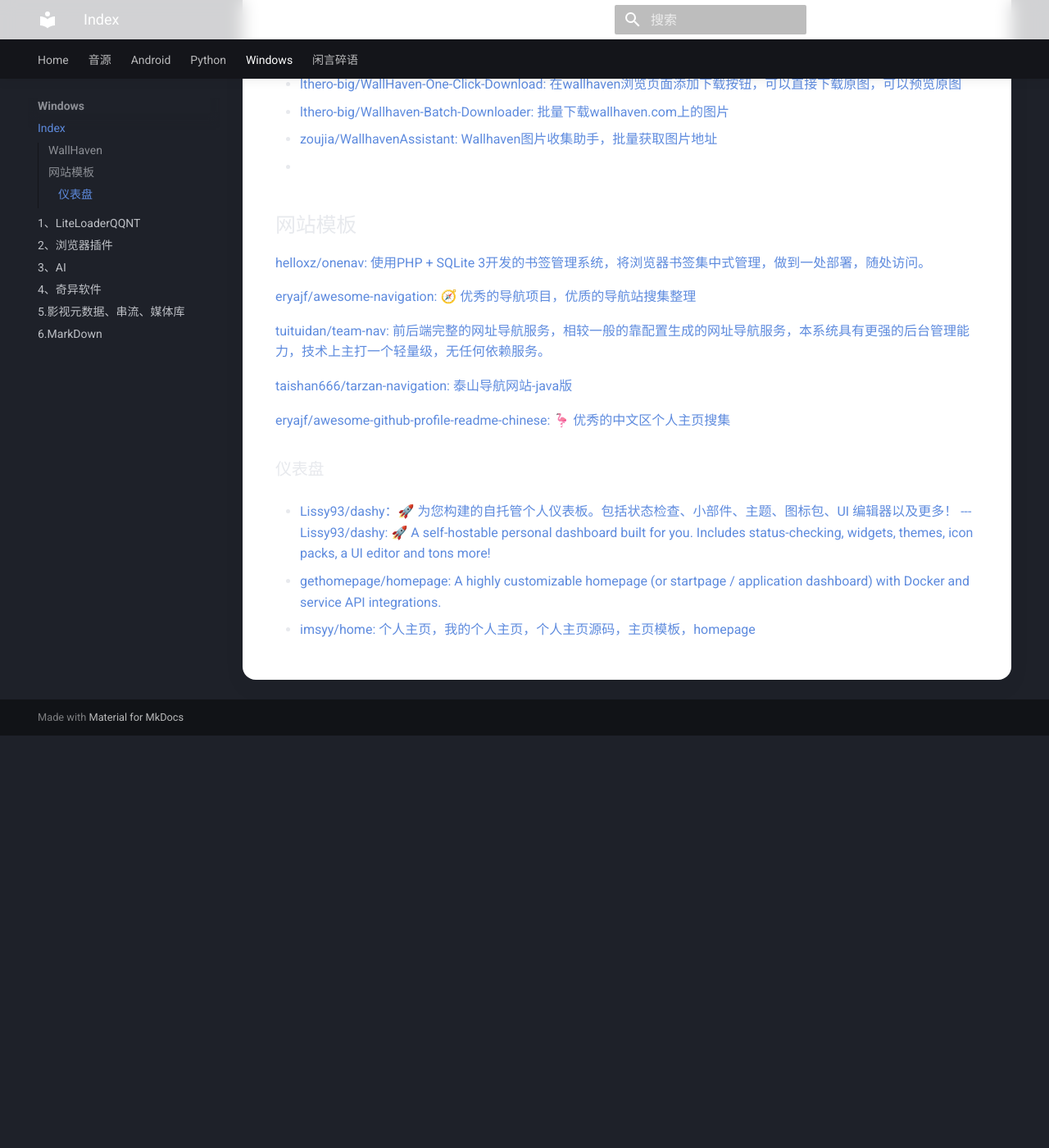
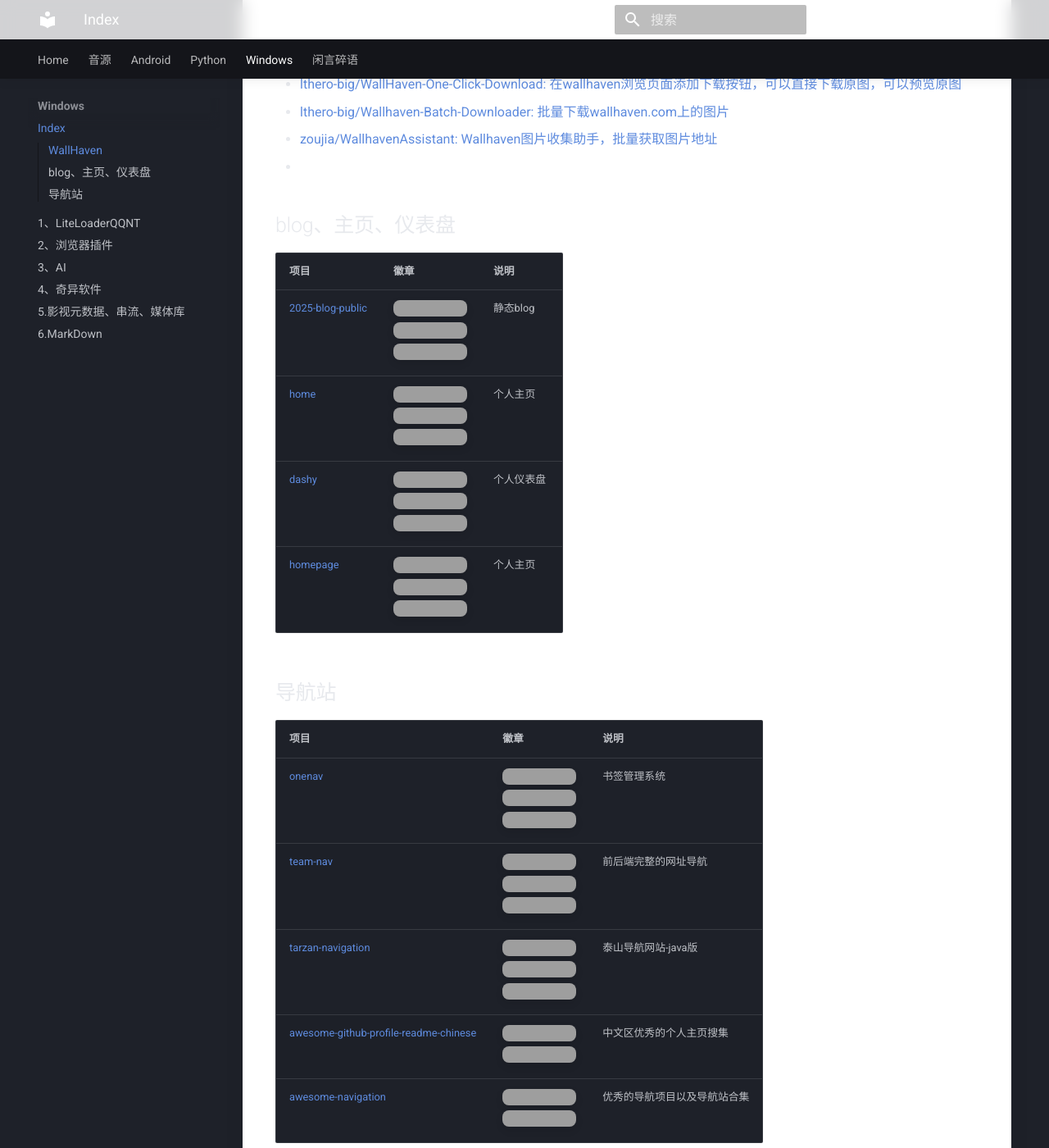
Before and after one commit to san-ren/private-plot, an MkDocs documentation site: the page built from docs/windows/index.md, in a window 1280 px wide and 1400 px high, scrolled down 1082 px. Shown: the whole window at 82% size. Built offline with MkDocs 1.6.1 and Material for MkDocs 9.7.7, drawn with Linux system fonts in a browser that asks for light colours; comment, search, counter and statistics services are not loaded; before the commit the page ends 1979 px from its top, so only the background shows below that; grey boxes are pictures that could not be loaded.

Commit message:
Update index.md

```diff
--- a/docs/windows/index.md
+++ b/docs/windows/index.md
@@ -38,17 +38,6 @@
 
 
 
-## 网站模板
-
-[helloxz/onenav: 使用PHP + SQLite 3开发的书签管理系统，将浏览器书签集中式管理，做到一处部署，随处访问。](https://github.com/helloxz/onenav)
-
-[eryajf/awesome-navigation: 🧭 优秀的导航项目，优质的导航站搜集整理](https://github.com/eryajf/awesome-navigation)
-
-[tuituidan/team-nav: 前后端完整的网址导航服务，相较一般的靠配置生成的网址导航服务，本系统具有更强的后台管理能力，技术上主打一个轻量级，无任何依赖服务。](https://github.com/tuituidan/team-nav)
-
-[taishan666/tarzan-navigation: 泰山导航网站-java版](https://github.com/taishan666/tarzan-navigation)
-
-[eryajf/awesome-github-profile-readme-chinese: 🦩 优秀的中文区个人主页搜集](https://github.com/eryajf/awesome-github-profile-readme-chinese)
 
 
 
@@ -56,11 +45,27 @@
 
 
 
-### 仪表盘
 
-- [Lissy93/dashy：🚀 为您构建的自托管个人仪表板。包括状态检查、小部件、主题、图标包、UI 编辑器以及更多！ --- Lissy93/dashy: 🚀 A self-hostable personal dashboard built for you. Includes status-checking, widgets, themes, icon packs, a UI editor and tons more!](https://github.com/Lissy93/dashy)
+## blog、主页、仪表盘
 
-- [gethomepage/homepage: A highly customizable homepage (or startpage / application dashboard) with Docker and service API integrations.](https://github.com/gethomepage/homepage)
+| 项目 | 徽章 | 说明 |
+|------|------|------|
+| [2025-blog-public](https://github.com/YYsuni/2025-blog-public) | [![Stars](https://img.shields.io/github/stars/YYsuni/2025-blog-public?style=flat)](https://github.com/YYsuni/2025-blog-public/stargazers)<br>[![Last Commit](https://img.shields.io/github/last-commit/YYsuni/2025-blog-public/main?label=Last%20Commit&style=flat)](https://github.com/YYsuni/2025-blog-public/commits/main)<br>[![Language](https://img.shields.io/github/languages/top/YYsuni/2025-blog-public?style=flat)](https://github.com/YYsuni/2025-blog-public/search?l=TypeScript) | 静态blog |
+| [home](https://github.com/imsyy/home) | [![Stars](https://img.shields.io/github/stars/imsyy/home?style=flat)](https://github.com/imsyy/home/stargazers)<br>![Archived](https://img.shields.io/badge/Archived-2025--05--29-red?style=flat)<br>[![Language](https://img.shields.io/github/languages/top/imsyy/home?style=flat)](https://github.com/imsyy/home/search?l=Vue) | 个人主页 |
+| [dashy](https://github.com/Lissy93/dashy) | [![Stars](https://img.shields.io/github/stars/Lissy93/dashy?style=flat)](https://github.com/Lissy93/dashy/stargazers)<br>[![Latest Release](https://img.shields.io/github/release-date/Lissy93/dashy?label=Latest%20Release&style=flat)](https://github.com/Lissy93/dashy/releases)<br>[![Language](https://img.shields.io/github/languages/top/Lissy93/dashy?style=flat)](https://github.com/Lissy93/dashy/search?l=Vue) | 个人仪表盘 |
+| [homepage](https://github.com/gethomepage/homepage) | [![Stars](https://img.shields.io/github/stars/gethomepage/homepage?style=flat)](https://github.com/gethomepage/homepage/stargazers)<br>[![Latest Release](https://img.shields.io/github/release-date/gethomepage/homepage?label=Latest%20Release&style=flat)](https://github.com/gethomepage/homepage/releases)<br>[![Language](https://img.shields.io/github/languages/top/gethomepage/homepage?style=flat)](https://github.com/gethomepage/homepage/search?l=JavaScript) | 个人主页 |
 
 
-- [imsyy/home: 个人主页，我的个人主页，个人主页源码，主页模板，homepage](https://github.com/imsyy/home)
+
+
+
+
+## 导航站
+
+| 项目 | 徽章 | 说明 |
+|------|------|------|
+| [onenav](https://github.com/helloxz/onenav) | [![Stars](https://img.shields.io/github/stars/helloxz/onenav?style=flat)](https://github.com/helloxz/onenav/stargazers)<br>[![Latest Release](https://img.shields.io/github/release-date/helloxz/onenav?label=Latest%20Release&style=flat)](https://github.com/helloxz/onenav/releases)<br>[![Language](https://img.shields.io/github/languages/top/helloxz/onenav?style=flat)](https://github.com/helloxz/onenav/search?l=JavaScript) | 书签管理系统 |
+| [team-nav](https://github.com/tuituidan/team-nav) | [![Stars](https://img.shields.io/github/stars/tuituidan/team-nav?style=flat)](https://github.com/tuituidan/team-nav/stargazers)<br>[![Latest Release](https://img.shields.io/github/release-date/tuituidan/team-nav?label=Latest%20Release&style=flat)](https://github.com/tuituidan/team-nav/releases)<br>[![Language](https://img.shields.io/github/languages/top/tuituidan/team-nav?style=flat)](https://github.com/tuituidan/team-nav/search?l=Java) | 前后端完整的网址导航 |
+| [tarzan-navigation](https://github.com/taishan666/tarzan-navigation) | [![Stars](https://img.shields.io/github/stars/taishan666/tarzan-navigation?style=flat)](https://github.com/taishan666/tarzan-navigation/stargazers)<br>[![Last Commit](https://img.shields.io/github/last-commit/taishan666/tarzan-navigation/master?label=Last%20Commit&style=flat)](https://github.com/taishan666/tarzan-navigation/commits/master)<br>[![Language](https://img.shields.io/github/languages/top/taishan666/tarzan-navigation?style=flat)](https://github.com/taishan666/tarzan-navigation/search?l=JavaScript) | 泰山导航网站-java版 |
+| [awesome-github-profile-readme-chinese](https://github.com/eryajf/awesome-github-profile-readme-chinese) | [![Stars](https://img.shields.io/github/stars/eryajf/awesome-github-profile-readme-chinese?style=flat)](https://github.com/eryajf/awesome-github-profile-readme-chinese/stargazers)<br>[![Last Commit](https://img.shields.io/github/last-commit/eryajf/awesome-github-profile-readme-chinese/main?label=Last%20Commit&style=flat)](https://github.com/eryajf/awesome-github-profile-readme-chinese/commits/main) | 中文区优秀的个人主页搜集 |
+| [awesome-navigation](https://github.com/eryajf/awesome-navigation) | [![Stars](https://img.shields.io/github/stars/eryajf/awesome-navigation?style=flat)](https://github.com/eryajf/awesome-navigation/stargazers)<br>[![Last Commit](https://img.shields.io/github/last-commit/eryajf/awesome-navigation/main?label=Last%20Commit&style=flat)](https://github.com/eryajf/awesome-navigation/commits/main) |优秀的导航项目以及导航站合集  |
```
